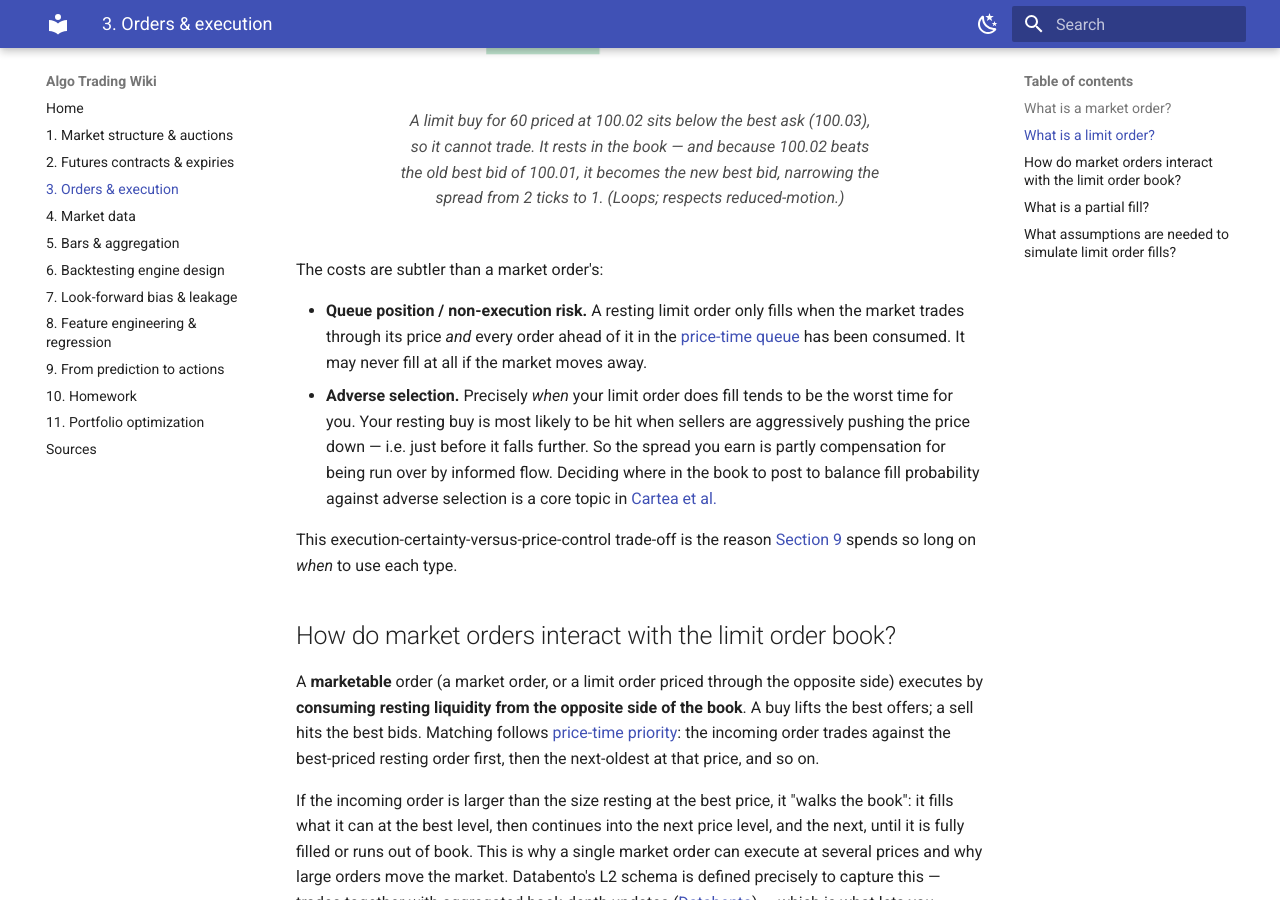
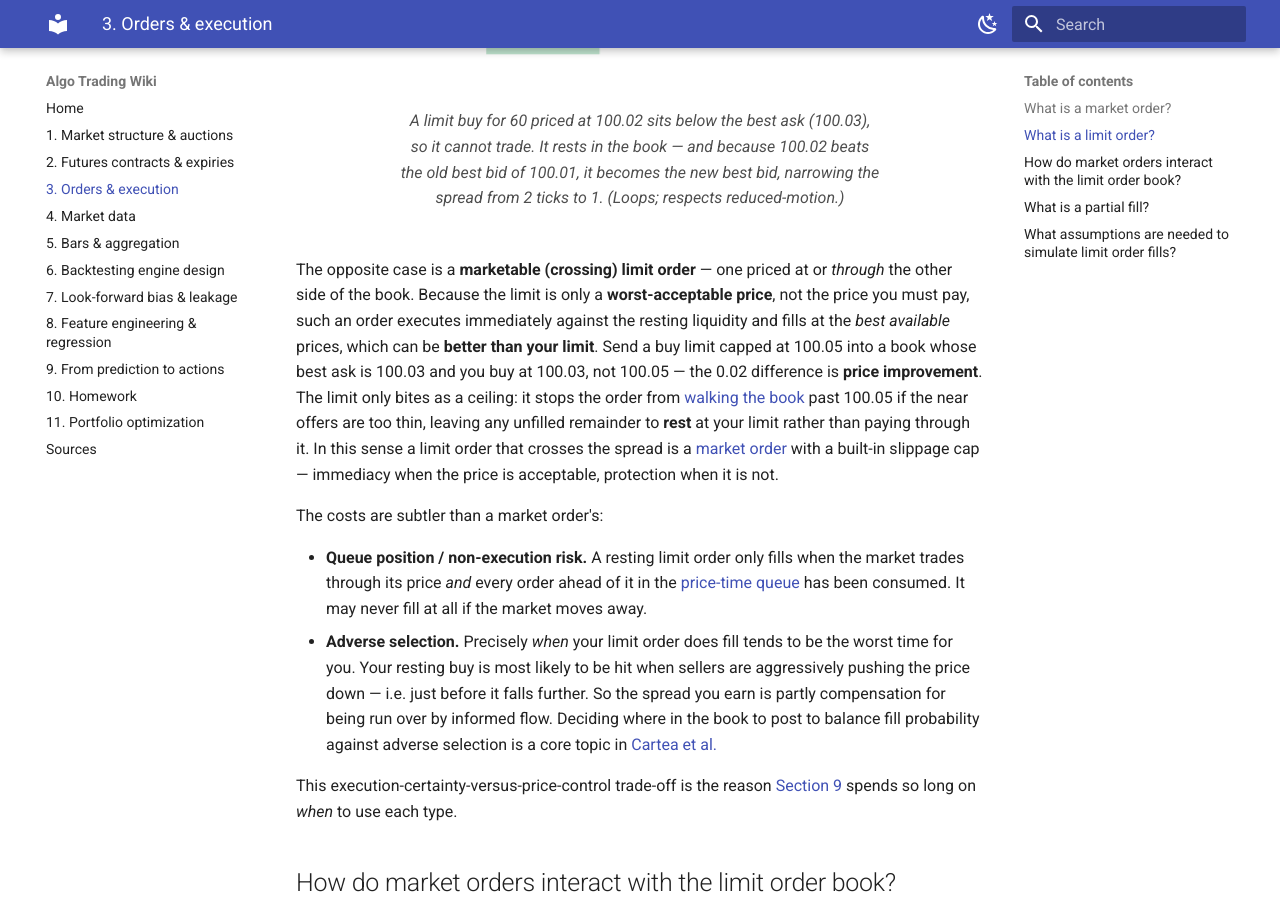
Before and after one commit to chiaolun/algo-trading-primer, an MkDocs documentation site: the page built from docs/03-orders-and-execution.md, in a window 1280 px wide and 900 px high, scrolled down 1145 px. Built offline with MkDocs 1.6.1 and Material for MkDocs 9.7.7, drawn with Linux system fonts in a browser that asks for light colours.

Commit message:
Add the crossing/marketable limit order case to §3
In "What is a limit order?", cover the complement to the resting case: a limit
priced through the opposite side executes immediately and, because the limit is
only a worst-acceptable cap, can fill better than the designated price (price
improvement) — e.g. a buy capped at 100.05 fills at a 100.03 best ask. The cap
still protects against walking the book, making a crossing limit a market order
with a built-in slippage cap.

Co-Authored-By: Claude Opus 4.8 (1M context) <noreply@anthropic.com>

```diff
--- a/docs/03-orders-and-execution.md
+++ b/docs/03-orders-and-execution.md
@@ -79,6 +79,19 @@ trade. It rests in the book — and because 100.02 beats the old best bid of 100
 becomes the new best bid, narrowing the spread from 2 ticks to 1. (Loops; respects
 reduced-motion.)</figcaption>
 </figure>
+
+The opposite case is a **marketable (crossing) limit order** — one priced at or
+*through* the other side of the book. Because the limit is only a **worst-acceptable
+price**, not the price you must pay, such an order executes immediately against the
+resting liquidity and fills at the *best available* prices, which can be **better
+than your limit**. Send a buy limit capped at 100.05 into a book whose best ask is
+100.03 and you buy at 100.03, not 100.05 — the 0.02 difference is **price
+improvement**. The limit only bites as a ceiling: it stops the order from
+[walking the book](#how-do-market-orders-interact-with-the-limit-order-book) past
+100.05 if the near offers are too thin, leaving any unfilled remainder to **rest** at
+your limit rather than paying through it. In this sense a limit order that crosses
+the spread is a [market order](#what-is-a-market-order) with a built-in slippage
+cap — immediacy when the price is acceptable, protection when it is not.
 
 The costs are subtler than a market order's:
 
```
